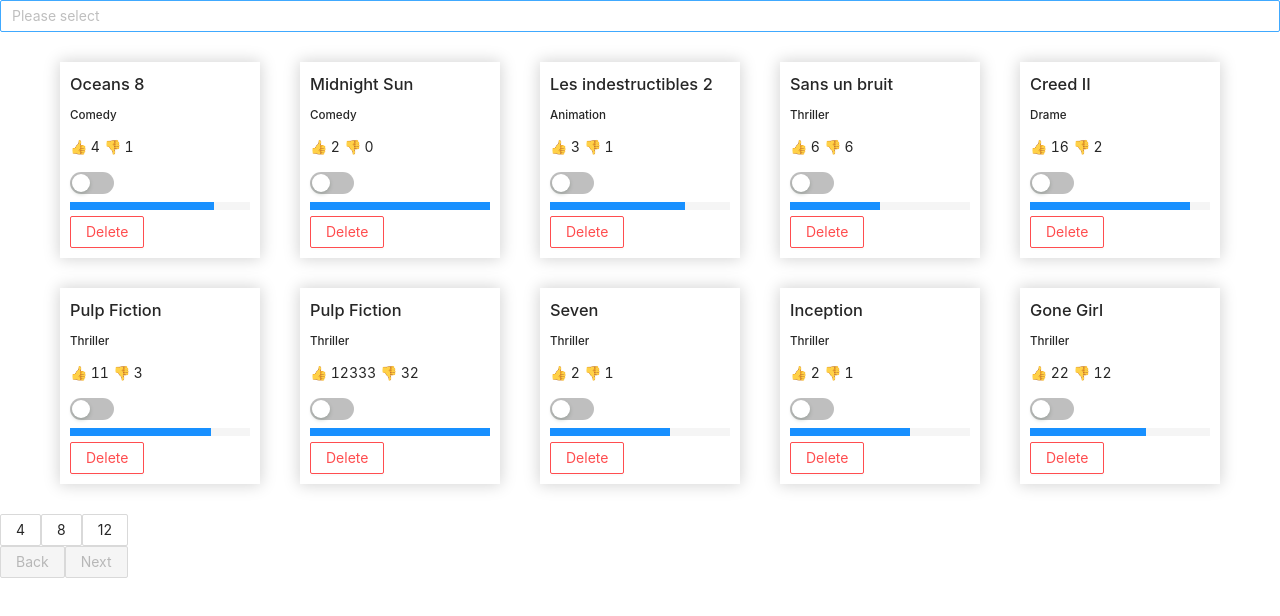
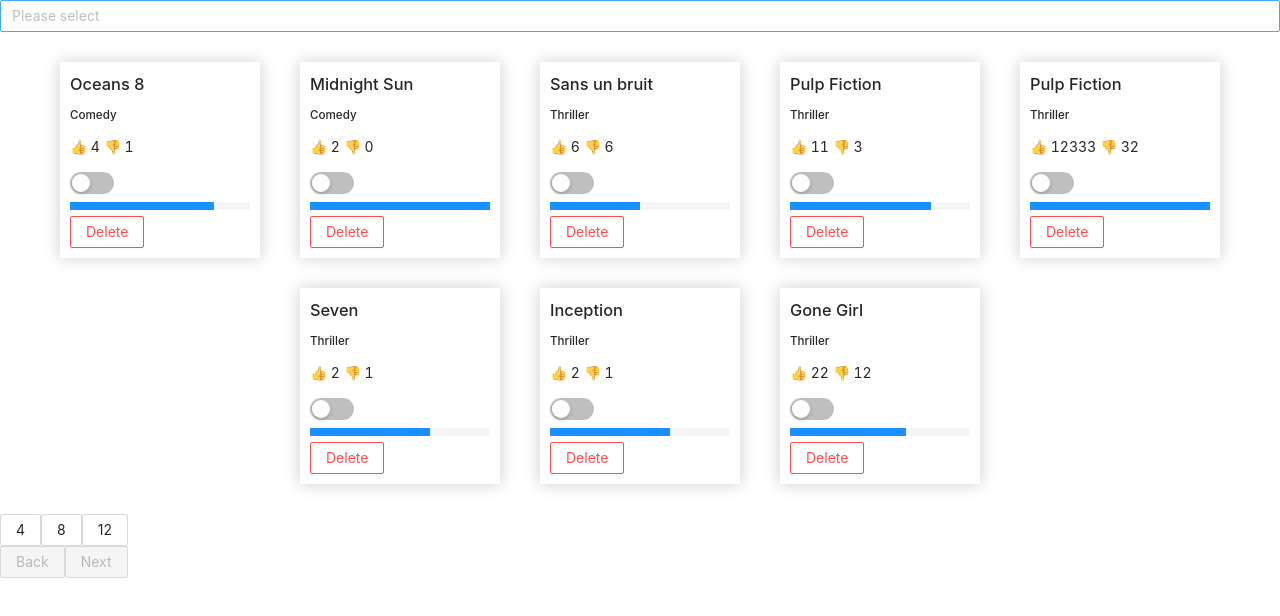
Before and after one commit to dadadjamel/test-react-particeep, a React (Create React App) app: page / in a window 1280 px wide. Shown: the top 616 px of the page. Built offline with nearby package versions, Linux system fonts and the light colour scheme.

Commit message:
filter added but not dynamic

```diff
--- a/package.json
+++ b/package.json
@@ -11,6 +11,7 @@
     "react": "^17.0.2",
     "react-dom": "^17.0.2",
     "react-scripts": "4.0.3",
+    "react-usestateref": "^1.0.8",
     "web-vitals": "^1.1.2"
   },
   "scripts": {
--- a/src/App.js
+++ b/src/App.js
@@ -4,6 +4,8 @@ import Movie from './components/movie/Movie';
 import { useState } from 'react';
 import { movies$ } from './api/movies';
 import { Button, Progress, Spin, Select } from 'antd';
+// import useState from 'react-usestateref'
+
 
 
 
@@ -11,7 +13,7 @@ const { Option } = Select;
 function App() {
   // {Promise.all([movies]).then(data=>{console.log(data)})}
 
-  const [movies, setMovies] = useState({})
+  let [movies, setMovies] = useState({})
   const [isloading, setIsloading] = useState(true)
   const [numberOfItemInPage, setNumberOfItemInPage] = useState(12)
   const [pages] = useState(Math.round(movies.length / numberOfItemInPage));
@@ -20,14 +22,14 @@ function App() {
 
 
 
-
   useState(() => {
     // setIsloading(true)
     movies$.then(movie => {
       setMovies(movie)
     });
+    console.log(movies,'😎😎😎');
     // setIsloading(false)
-  }, [movies])
+  }, [])
 
 
   // setCategoryTable(movie => categoryTable.includes(movie.category) ? [...categoryTable, movie.category] : { ...categoryTable })
@@ -35,8 +37,10 @@ function App() {
   const getCategoryFilter = () => {
 
     if (movies.length != 0) {
-      setCategoryTable([{value:'Thriller',label:'Thriller'},{value:'ffaa',label:'azertrezy'}])
+      // setCategoryTable([{value:'Thriller',label:'Thriller'},{value:'Comedy',label:'Comedy'}])
+      setCategoryTable(['Thriller','Comedy'])
     }
+    console.log(movies,'😍😍😍')
 
 
   }
@@ -83,7 +87,7 @@ function App() {
       >
 
         {categoryTable.length != 0 ? categoryTable?.map((cat,index) => (
-          <Option key={index} value={cat.value}>{cat.label}</Option>
+          <Option key={index} value={cat}>{cat}</Option>
         )) : console.log('❌❌❌')}
           {/* <Option value="{cat}">"cat"</Option> */}
 
@@ -91,9 +95,16 @@ function App() {
 
 
       {!movies.length == 0 ? <div className='movies' >
-        {movies.slice(currentPage * numberOfItemInPage - numberOfItemInPage, currentPage * numberOfItemInPage).map((movie, index) => (
-          <Movie key={index} movie={movie} handleDelete={handleDelete} handleLikeDislike={handleLikeDislike} />
-        ))}
+        {movies.slice(currentPage * numberOfItemInPage - numberOfItemInPage, currentPage * numberOfItemInPage).map((movie, index) => {
+          if (categoryTable.length == 0) {
+            return (<Movie key={index} movie={movie} handleDelete={handleDelete} handleLikeDislike={handleLikeDislike} />)
+          } else {
+            if (categoryTable.includes(movie.category)) {
+              return (<Movie key={index} movie={movie} handleDelete={handleDelete} handleLikeDislike={handleLikeDislike} />)
+            }
+          }
+
+        })}
       </div> : <div><Spin size="large" /></div>}
 
 
```
Also changed, not shown: 1 other file (tests, documents, lock files or other folders).
